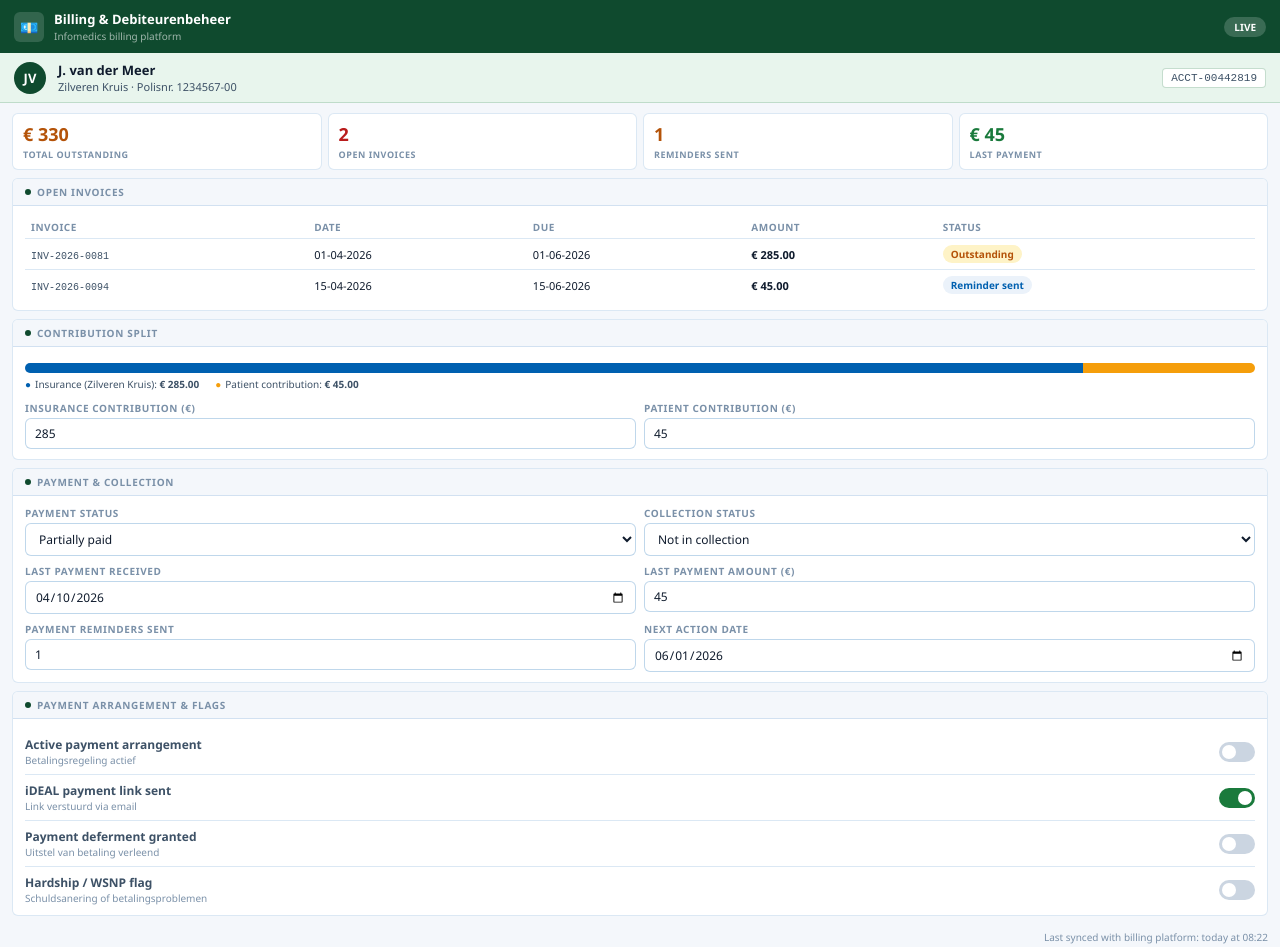
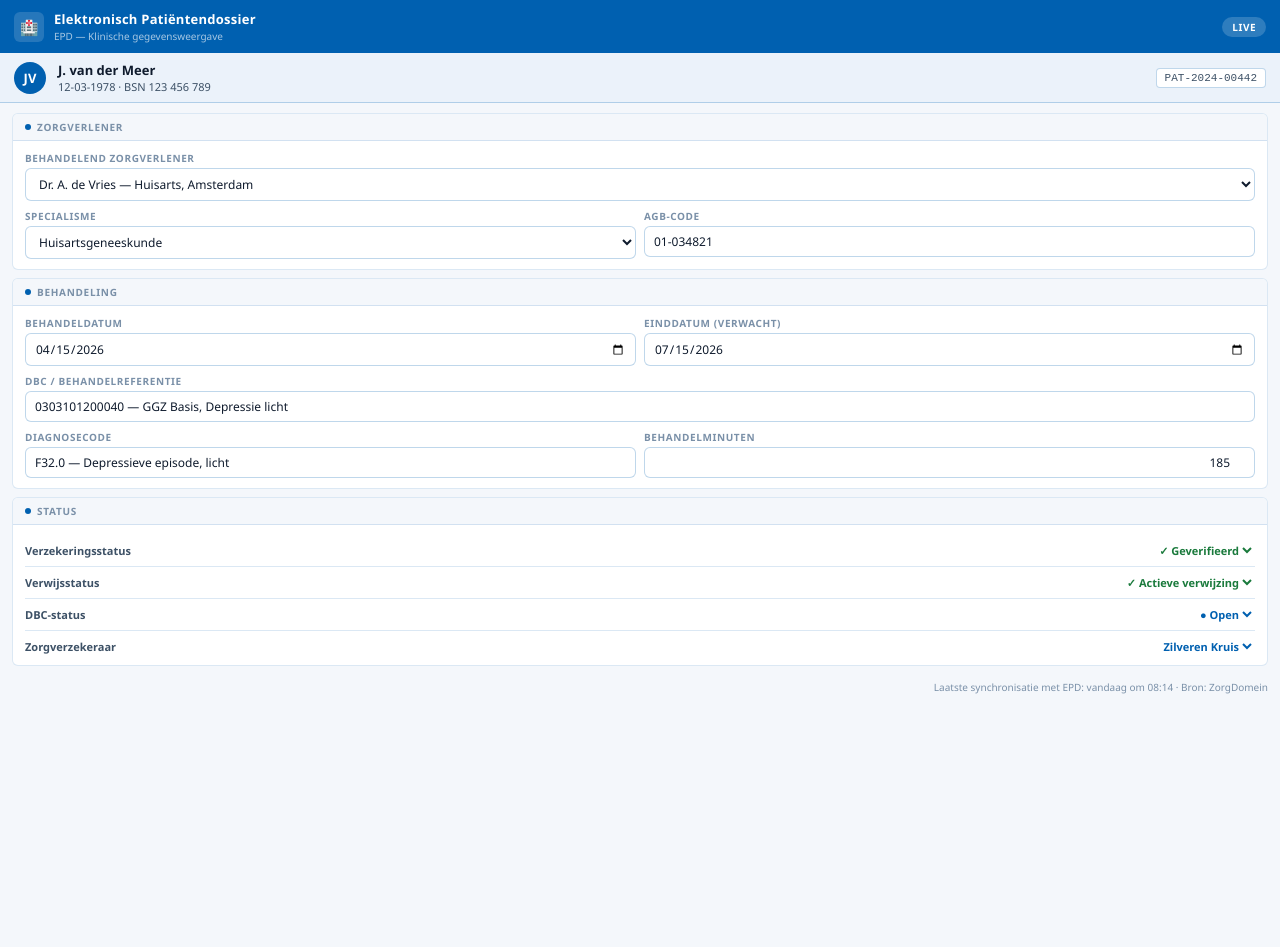
Before and after one commit to puzzelse/Infomedics-billing-widget, a plain HTML site: page index.html in a window 1280 px wide. After the commit the page ends 800 px from the top, so only its background shows below. Drawn offline with Linux system fonts and the light colour scheme.

Commit message:
Update index.html

```diff
--- a/index.html
+++ b/index.html
@@ -3,12 +3,14 @@
 <head>
 <meta charset="UTF-8">
 <meta name="viewport" content="width=device-width, initial-scale=1.0">
-<title>Infomedics — Billing</title>
+<title>Infomedics — EPD</title>
 <style>
 *, *::before, *::after { box-sizing: border-box; margin: 0; padding: 0; }
 
 :root {
   --primary:   #0060B0;
+  --primary-dk:#004A8C;
+  --teal:      #00A3A3;
   --green:     #1A7A3C;
   --green-bg:  #E8F5ED;
   --amber:     #B45309;
@@ -28,75 +30,44 @@
 
 body { font-family: var(--font); background: var(--bg); color: var(--text); font-size: 13px; }
 
-.hdr { background: #0F4A2E; padding: 10px 14px; display: flex; align-items: center; gap: 10px; }
+/* HEADER */
+.hdr { background: var(--primary); padding: 10px 14px; display: flex; align-items: center; gap: 10px; }
 .hdr-icon { width: 30px; height: 30px; background: rgba(255,255,255,0.15); border-radius: 6px;
   display: flex; align-items: center; justify-content: center; font-size: 15px; flex-shrink: 0; }
-.hdr-title { font-size: 13px; font-weight: 700; color: #fff; }
-.hdr-sub { font-size: 10px; color: rgba(255,255,255,0.6); margin-top: 1px; }
+.hdr-title { font-size: 13px; font-weight: 700; color: #fff; letter-spacing: 0.02em; }
+.hdr-sub { font-size: 10px; color: rgba(255,255,255,0.65); margin-top: 1px; }
 .hdr-badge { margin-left: auto; background: rgba(255,255,255,0.18); border-radius: 20px;
-  padding: 3px 10px; font-size: 10px; font-weight: 600; color: #fff; }
+  padding: 3px 10px; font-size: 10px; font-weight: 600; color: #fff; letter-spacing: 0.05em; }
 
-.patient-strip { background: #E8F5ED; border-bottom: 1px solid rgba(26,122,60,0.2);
-  padding: 8px 14px; display: flex; align-items: center; gap: 12px; }
-.patient-avatar { width: 32px; height: 32px; border-radius: 50%; background: #0F4A2E;
+/* PATIENT STRIP */
+.patient-strip { background: #EBF2FA; border-bottom: 1px solid var(--border-md); padding: 8px 14px;
+  display: flex; align-items: center; gap: 12px; }
+.patient-avatar { width: 32px; height: 32px; border-radius: 50%; background: var(--primary);
   color: #fff; font-weight: 700; font-size: 13px; display: flex; align-items: center;
   justify-content: center; flex-shrink: 0; }
 .patient-name { font-weight: 600; font-size: 13px; }
 .patient-meta { font-size: 11px; color: var(--sub); }
-.acct-id { margin-left: auto; font-size: 11px; font-family: monospace;
-  background: var(--surface); border: 1px solid rgba(26,122,60,0.25); border-radius: 4px;
+.patient-id { margin-left: auto; font-size: 11px; font-family: monospace;
+  background: var(--surface); border: 1px solid var(--border-md); border-radius: 4px;
   padding: 3px 8px; color: var(--sub); }
 
+/* BODY */
 .body { padding: 10px 12px; }
 
+/* SECTION */
 .sec { background: var(--surface); border: 1px solid var(--border); border-radius: var(--r);
   overflow: hidden; margin-bottom: 8px; }
 .sec-hdr { padding: 6px 12px; border-bottom: 1px solid var(--border); background: var(--bg);
   font-size: 10px; font-weight: 700; letter-spacing: 0.07em; text-transform: uppercase;
   color: var(--muted); display: flex; align-items: center; gap: 6px; }
-.sec-hdr .dot { width: 6px; height: 6px; border-radius: 50%; background: #0F4A2E; }
+.sec-hdr .dot { width: 6px; height: 6px; border-radius: 50%; background: var(--primary); }
 .sec-body { padding: 10px 12px; }
 
-/* CONTRIBUTION SPLIT */
-.split-bar { height: 10px; border-radius: 5px; overflow: hidden; display: flex; margin: 6px 0 4px; }
-.split-ins  { background: var(--primary); transition: width 0.4s; }
-.split-pat  { background: #F59E0B; flex: 1; }
-.split-legend { display: flex; gap: 16px; font-size: 10px; color: var(--sub); }
-.split-legend span::before { content: '●'; margin-right: 4px; }
-.split-legend .ins::before { color: var(--primary); }
-.split-legend .pat::before { color: #F59E0B; }
-
-/* INVOICE TABLE */
-.inv-table { width: 100%; border-collapse: collapse; font-size: 11px; }
-.inv-table th { text-align: left; padding: 4px 6px; font-size: 10px; font-weight: 700;
-  letter-spacing: 0.05em; text-transform: uppercase; color: var(--muted);
-  border-bottom: 1px solid var(--border); }
-.inv-table td { padding: 6px 6px; border-bottom: 1px solid var(--border); vertical-align: middle; }
-.inv-table tr:last-child td { border-bottom: none; }
-.inv-ref { font-family: monospace; color: var(--sub); font-size: 10px; }
-
-/* BADGES */
-.badge { display: inline-block; padding: 2px 8px; border-radius: 12px;
-  font-size: 10px; font-weight: 600; }
-.badge.green  { background: var(--green-bg);  color: var(--green); }
-.badge.amber  { background: var(--amber-bg);  color: var(--amber); }
-.badge.red    { background: var(--red-bg);    color: var(--red);   }
-.badge.blue   { background: #EBF2FA;          color: var(--primary); }
-
-/* STAT TILES */
-.tiles { display: grid; grid-template-columns: repeat(4, 1fr); gap: 6px; margin-bottom: 8px; }
-.tile { background: var(--surface); border: 1px solid var(--border); border-radius: var(--r);
-  padding: 8px 10px; }
-.tile-val { font-size: 18px; font-weight: 700; color: var(--text); }
-.tile-val.red   { color: var(--red); }
-.tile-val.amber { color: var(--amber); }
-.tile-val.green { color: var(--green); }
-.tile-label { font-size: 9px; text-transform: uppercase; letter-spacing: 0.06em;
-  color: var(--muted); margin-top: 2px; font-weight: 600; }
-
-/* GRID / FIELD */
+/* GRID */
 .grid { display: grid; grid-template-columns: 1fr 1fr; gap: 8px; }
 .full { grid-column: span 2; }
+
+/* FIELD */
 .field label { display: block; font-size: 10px; font-weight: 600; letter-spacing: 0.06em;
   text-transform: uppercase; color: var(--muted); margin-bottom: 3px; }
 .field select, .field input {
@@ -106,237 +77,181 @@ body { font-family: var(--font); background: var(--bg); color: var(--text); font
 .field select:focus, .field input:focus {
   border-color: var(--primary); box-shadow: 0 0 0 2px rgba(0,96,176,0.12); }
 
-/* TOGGLE */
-.toggle-row { display: flex; align-items: center; justify-content: space-between;
+/* STATUS BADGE */
+.badge { display: inline-flex; align-items: center; gap: 4px; padding: 3px 9px;
+  border-radius: 20px; font-size: 11px; font-weight: 600; }
+.badge::before { content:''; width: 6px; height: 6px; border-radius: 50%; flex-shrink: 0; }
+.badge.green  { background: var(--green-bg);  color: var(--green);  }
+.badge.green::before  { background: var(--green); }
+.badge.amber  { background: var(--amber-bg);  color: var(--amber);  }
+.badge.amber::before  { background: var(--amber); }
+.badge.red    { background: var(--red-bg);    color: var(--red);    }
+.badge.red::before    { background: var(--red); }
+.badge.blue   { background: #EBF2FA;          color: var(--primary); }
+.badge.blue::before   { background: var(--primary); }
+
+/* STATUS ROW */
+.status-row { display: flex; align-items: center; justify-content: space-between;
   padding: 7px 0; border-bottom: 1px solid var(--border); }
-.toggle-row:last-child { border-bottom: none; padding-bottom: 0; }
-.toggle-label { font-size: 12px; font-weight: 600; color: var(--sub); }
-.toggle-label small { display: block; font-size: 10px; font-weight: 400; color: var(--muted); }
-.toggle { position: relative; width: 36px; height: 20px; }
-.toggle input { opacity: 0; width: 0; height: 0; position: absolute; }
-.slider { position: absolute; inset: 0; background: #CBD5E1; border-radius: 20px;
-  cursor: pointer; transition: 0.2s; }
-.slider::before { content:''; position: absolute; width: 14px; height: 14px;
-  left: 3px; top: 3px; background: white; border-radius: 50%; transition: 0.2s; }
-input:checked + .slider { background: var(--primary); }
-input:checked + .slider::before { transform: translateX(16px); }
-.toggle.danger input:checked + .slider { background: var(--red); }
-.toggle.success input:checked + .slider { background: var(--green); }
-.toggle.warn input:checked + .slider { background: #D97706; }
+.status-row:last-child { border-bottom: none; padding-bottom: 0; }
+.status-label { font-size: 11px; font-weight: 600; color: var(--sub); }
 
-/* CONTRIBUTION INPUTS */
-.contrib-row { display: flex; gap: 8px; align-items: flex-end; }
-.contrib-row .field { flex: 1; }
+/* STATUS SELECT */
+.status-select { font-family: var(--font); font-size: 11px; font-weight: 600;
+  border: none; background: transparent; outline: none; cursor: pointer; text-align: right; }
+.status-select.green { color: var(--green); }
+.status-select.amber { color: var(--amber); }
+.status-select.red   { color: var(--red);   }
+.status-select.blue  { color: var(--primary); }
 
+/* LAST UPDATED */
 .last-updated { font-size: 10px; color: var(--muted); text-align: right; padding-top: 6px; }
 </style>
 </head>
 <body>
 
+<!-- HEADER -->
 <div class="hdr">
-  <div class="hdr-icon">💶</div>
+  <div class="hdr-icon">🏥</div>
   <div>
-    <div class="hdr-title">Billing &amp; Debiteurenbeheer</div>
-    <div class="hdr-sub">Infomedics billing platform</div>
+    <div class="hdr-title">Elektronisch Patiëntendossier</div>
+    <div class="hdr-sub">EPD — Klinische gegevensweergave</div>
   </div>
   <div class="hdr-badge">LIVE</div>
 </div>
 
+<!-- PATIËNTSTROOK -->
 <div class="patient-strip">
   <div class="patient-avatar">JV</div>
   <div>
     <div class="patient-name">J. van der Meer</div>
-    <div class="patient-meta">Zilveren Kruis  ·  Polisnr. 1234567-00</div>
+    <div class="patient-meta">12-03-1978  ·  BSN 123 456 789</div>
   </div>
-  <div class="acct-id">ACCT-00442819</div>
+  <div class="patient-id">PAT-2024-00442</div>
 </div>
 
 <div class="body">
 
-  <!-- STAT TILES -->
-  <div class="tiles">
-    <div class="tile">
-      <div class="tile-val amber">€ 330</div>
-      <div class="tile-label">Total outstanding</div>
-    </div>
-    <div class="tile">
-      <div class="tile-val red">2</div>
-      <div class="tile-label">Open invoices</div>
-    </div>
-    <div class="tile">
-      <div class="tile-val amber">1</div>
-      <div class="tile-label">Reminders sent</div>
-    </div>
-    <div class="tile">
-      <div class="tile-val green">€ 45</div>
-      <div class="tile-label">Last payment</div>
-    </div>
-  </div>
-
-  <!-- OPEN INVOICES -->
+  <!-- ZORGVERLENER -->
   <div class="sec">
-    <div class="sec-hdr"><span class="dot"></span>Open Invoices</div>
+    <div class="sec-hdr"><span class="dot"></span>Zorgverlener</div>
     <div class="sec-body">
-      <table class="inv-table">
-        <thead>
-          <tr>
-            <th>Invoice</th>
-            <th>Date</th>
-            <th>Due</th>
-            <th>Amount</th>
-            <th>Status</th>
-          </tr>
-        </thead>
-        <tbody>
-          <tr>
-            <td><span class="inv-ref">INV-2026-0081</span></td>
-            <td>01-04-2026</td>
-            <td>01-06-2026</td>
-            <td><strong>€ 285.00</strong></td>
-            <td><span class="badge amber">Outstanding</span></td>
-          </tr>
-          <tr>
-            <td><span class="inv-ref">INV-2026-0094</span></td>
-            <td>15-04-2026</td>
-            <td>15-06-2026</td>
-            <td><strong>€ 45.00</strong></td>
-            <td><span class="badge blue">Reminder sent</span></td>
-          </tr>
-        </tbody>
-      </table>
-    </div>
-  </div>
-
-  <!-- INSURANCE VS PATIENT CONTRIBUTION -->
-  <div class="sec">
-    <div class="sec-hdr"><span class="dot"></span>Contribution Split</div>
-    <div class="sec-body">
-      <div class="split-bar">
-        <div class="split-ins" id="splitIns" style="width: 86%;"></div>
-        <div class="split-pat"></div>
-      </div>
-      <div class="split-legend">
-        <span class="ins">Insurance (Zilveren Kruis): <strong>€ 285.00</strong></span>
-        <span class="pat">Patient contribution: <strong>€ 45.00</strong></span>
-      </div>
-      <div class="contrib-row" style="margin-top:10px;">
-        <div class="field">
-          <label>Insurance contribution (€)</label>
-          <input type="number" id="fInsContr" value="285" oninput="updateSplit()">
+      <div class="grid">
+        <div class="field full">
+          <label>Behandelend zorgverlener</label>
+          <select id="fProvider">
+            <option>Dr. A. de Vries — Huisarts, Amsterdam</option>
+            <option>Dr. M. Jansen — Specialist, Utrecht</option>
+            <option>Dr. S. Bakker — Psycholoog, Rotterdam</option>
+            <option>Dr. R. Smit — Fysiotherapeut, Den Haag</option>
+            <option>Dr. L. Visser — Cardioloog, Eindhoven</option>
+          </select>
         </div>
         <div class="field">
-          <label>Patient contribution (€)</label>
-          <input type="number" id="fPatContr" value="45" oninput="updateSplit()">
+          <label>Specialisme</label>
+          <select id="fSpec">
+            <option>Huisartsgeneeskunde</option>
+            <option>Psychiatrie</option>
+            <option>Fysiotherapie</option>
+            <option>Cardiologie</option>
+            <option>Dermatologie</option>
+            <option>Neurologie</option>
+          </select>
+        </div>
+        <div class="field">
+          <label>AGB-code</label>
+          <input type="text" id="fAGB" value="01-034821">
         </div>
       </div>
     </div>
   </div>
 
-  <!-- PAYMENT STATUS -->
+  <!-- BEHANDELING -->
   <div class="sec">
-    <div class="sec-hdr"><span class="dot"></span>Payment &amp; Collection</div>
+    <div class="sec-hdr"><span class="dot"></span>Behandeling</div>
     <div class="sec-body">
       <div class="grid">
         <div class="field">
-          <label>Payment status</label>
-          <select id="fPayStatus">
-            <option>Partially paid</option>
-            <option>Paid in full</option>
-            <option>Outstanding</option>
-            <option>Overdue</option>
-            <option>In collection</option>
-            <option>Written off</option>
-          </select>
+          <label>Behandeldatum</label>
+          <input type="date" id="fTreatDate" value="2026-04-15">
         </div>
         <div class="field">
-          <label>Collection status</label>
-          <select id="fCollection">
-            <option>Not in collection</option>
-            <option>Soft reminder phase</option>
-            <option>Formal demand sent</option>
-            <option>Debt collection agency</option>
-            <option>Legal proceedings</option>
-          </select>
+          <label>Einddatum (verwacht)</label>
+          <input type="date" id="fEndDate" value="2026-07-15">
+        </div>
+        <div class="field full">
+          <label>DBC / Behandelreferentie</label>
+          <input type="text" id="fDBC" value="0303101200040 — GGZ Basis, Depressie licht">
         </div>
         <div class="field">
-          <label>Last payment received</label>
-          <input type="date" id="fLastPay" value="2026-04-10">
+          <label>Diagnosecode</label>
+          <input type="text" id="fDiag" value="F32.0 — Depressieve episode, licht">
         </div>
         <div class="field">
-          <label>Last payment amount (€)</label>
-          <input type="number" id="fLastAmt" value="45">
-        </div>
-        <div class="field">
-          <label>Payment reminders sent</label>
-          <input type="number" id="fReminders" value="1" min="0">
-        </div>
-        <div class="field">
-          <label>Next action date</label>
-          <input type="date" id="fNextAction" value="2026-06-01">
+          <label>Behandelminuten</label>
+          <input type="number" id="fMins" value="185" style="text-align:right;">
         </div>
       </div>
     </div>
   </div>
 
-  <!-- PAYMENT ARRANGEMENT -->
+  <!-- STATUSOVERZICHT -->
   <div class="sec">
-    <div class="sec-hdr"><span class="dot"></span>Payment Arrangement &amp; Flags</div>
+    <div class="sec-hdr"><span class="dot"></span>Status</div>
     <div class="sec-body">
 
-      <div class="toggle-row">
-        <div class="toggle-label">Active payment arrangement
-          <small>Betalingsregeling actief</small>
-        </div>
-        <label class="toggle success">
-          <input type="checkbox" id="fArrangement">
-          <span class="slider"></span>
-        </label>
+      <div class="status-row">
+        <span class="status-label">Verzekeringsstatus</span>
+        <select class="status-select green" id="fInsurance" onchange="updateSelectColor(this)">
+          <option value="green">✓ Geverifieerd</option>
+          <option value="amber">⚠ In behandeling</option>
+          <option value="red">✕ Niet gedekt</option>
+          <option value="blue">– Onbekend</option>
+        </select>
       </div>
 
-      <div class="toggle-row">
-        <div class="toggle-label">iDEAL payment link sent
-          <small>Link verstuurd via email</small>
-        </div>
-        <label class="toggle success">
-          <input type="checkbox" id="fIDeal" checked>
-          <span class="slider"></span>
-        </label>
+      <div class="status-row">
+        <span class="status-label">Verwijsstatus</span>
+        <select class="status-select green" id="fReferral" onchange="updateSelectColor(this)">
+          <option value="green">✓ Actieve verwijzing</option>
+          <option value="amber">⚠ In behandeling</option>
+          <option value="red">✕ Verlopen</option>
+          <option value="blue">– Geen verwijzing vereist</option>
+        </select>
       </div>
 
-      <div class="toggle-row">
-        <div class="toggle-label">Payment deferment granted
-          <small>Uitstel van betaling verleend</small>
-        </div>
-        <label class="toggle warn">
-          <input type="checkbox" id="fDefer">
-          <span class="slider"></span>
-        </label>
+      <div class="status-row">
+        <span class="status-label">DBC-status</span>
+        <select class="status-select blue" id="fDBCStatus" onchange="updateSelectColor(this)">
+          <option value="blue">● Open</option>
+          <option value="green">✓ Gesloten &amp; ingediend</option>
+          <option value="amber">⚠ Wacht op validatie</option>
+          <option value="red">✕ Afgewezen</option>
+        </select>
       </div>
 
-      <div class="toggle-row">
-        <div class="toggle-label">Hardship / WSNP flag
-          <small>Schuldsanering of betalingsproblemen</small>
-        </div>
-        <label class="toggle danger">
-          <input type="checkbox" id="fHardship">
-          <span class="slider"></span>
-        </label>
+      <div class="status-row">
+        <span class="status-label">Zorgverzekeraar</span>
+        <select class="status-select blue" id="fInsurer" onchange="updateSelectColor(this)">
+          <option value="blue">Zilveren Kruis</option>
+          <option value="blue">VGZ</option>
+          <option value="blue">CZ</option>
+          <option value="blue">Menzis</option>
+          <option value="blue">DSW</option>
+          <option value="blue">ONVZ</option>
+        </select>
       </div>
 
     </div>
   </div>
 
-  <div class="last-updated">Last synced with billing platform: today at 08:22</div>
+  <div class="last-updated">Laatste synchronisatie met EPD: vandaag om 08:14 · Bron: ZorgDomein</div>
 
 </div>
 
 <script>
-  function updateSplit() {
-    const ins = parseFloat(document.getElementById('fInsContr').value) || 0;
-    const pat = parseFloat(document.getElementById('fPatContr').value) || 0;
-    const total = ins + pat;
-    const pct = total > 0 ? Math.round((ins / total) * 100) : 50;
-    document.getElementById('splitIns').style.width = pct + '%';
+  function updateSelectColor(sel) {
+    sel.className = 'status-select ' + sel.options[sel.selectedIndex].value;
   }
 
   /* Puzzel Widget API */
```
